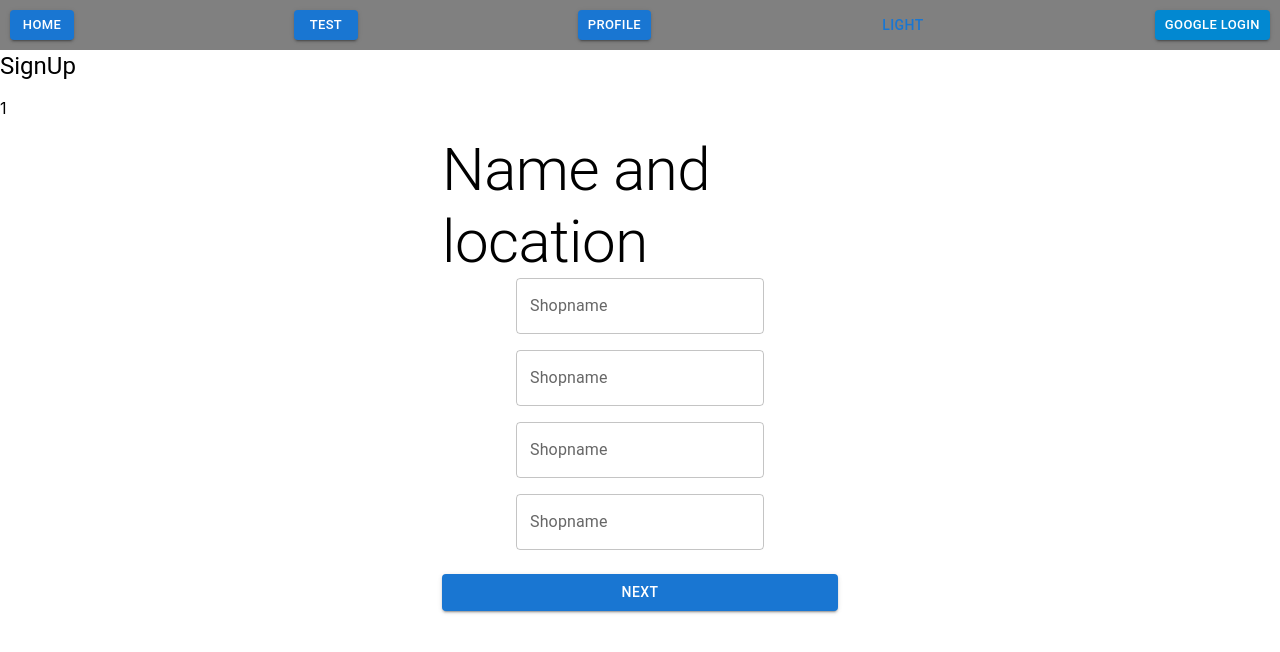
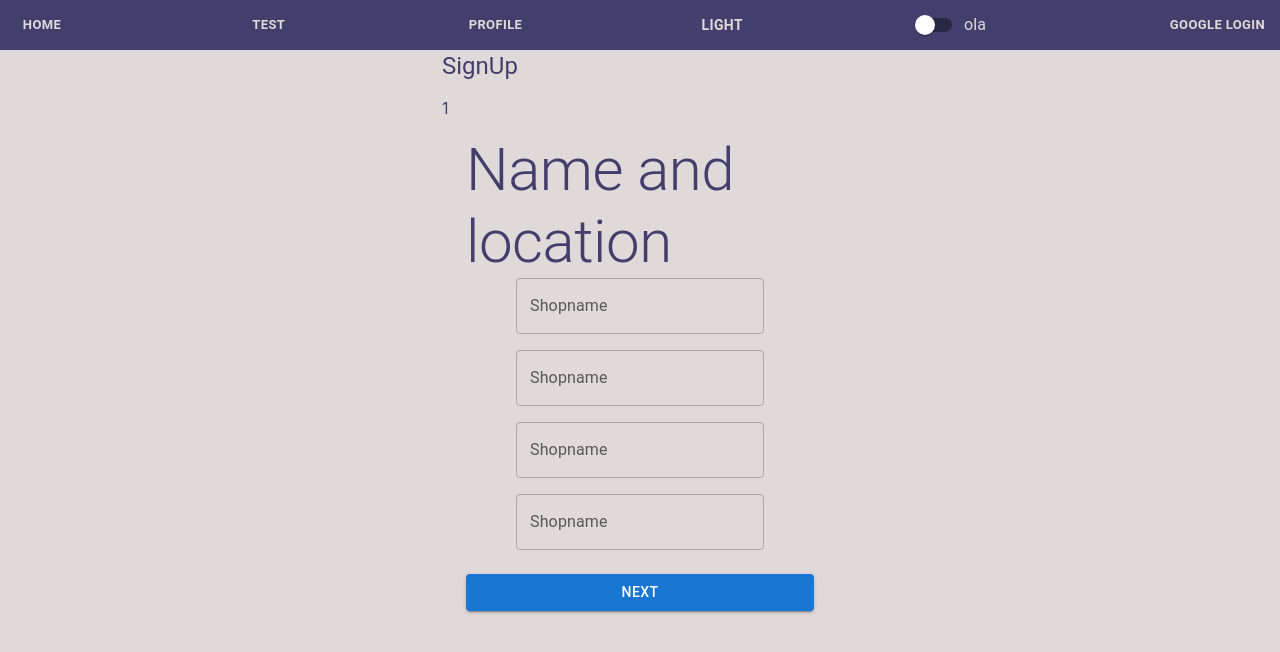
Before and after one commit to bzsub/bike-repair, a React (Create React App) app in the folder frontend/: page /test in a window 1280 px wide. Shown: the top 652 px of the page. Built offline with nearby package versions, Linux system fonts and the light colour scheme.

Commit message:
home page ui + theme

```diff
--- a/frontend/src/App.jsx
+++ b/frontend/src/App.jsx
@@ -8,12 +8,23 @@ import Navbar from "./components/Navbar";
 import Callback from "./pages/Callback";
 import Protected from "./components/Protected";
 import Repair from "./pages/Repair"
-
 import SignUp from "./components/shopSignUp/SignUp";
 
+import { useTheme } from "./providers/theme";
+
+
 function App() {
+
+  const { theme } = useTheme();
+
   return (
-    <div className="App">
+    <div className="App"
+    style={{
+      backgroundColor:theme.colorTwo,
+      color:theme.colorOne,
+      minHeight:"100vh",
+      transition:"background 0.4s ease-in-out"
+      }}>
       <Navbar />
       <Routes>
         <Route path="/" element={<Home />} />
--- a/frontend/src/components/Navbar.jsx
+++ b/frontend/src/components/Navbar.jsx
@@ -3,41 +3,73 @@ import { Routes, Route, Link, useNavigate } from "react-router-dom";
 import { useAuth } from "../providers/auth";
 import { useTheme } from "../providers/theme";
 import Button from "@mui/material/Button";
+import { styled } from '@mui/material/styles';
+import Switch from '@mui/material/Switch';
+import FormGroup from '@mui/material/FormGroup';
+import FormControlLabel from '@mui/material/FormControlLabel';
+
 
 const Navbar = () => {
   const navigate = useNavigate();
   const { auth, token, logout } = useAuth();
   const { theme, changeTheme } = useTheme();
 
-  const nav = (path) => {
-    console.log("rerouting");
-    navigate(path);
-  };
+
+  const CssButton = styled(Button)({
+    backgroundColor:theme.colorOne,
+    color:theme.colorTwo,
+    fontWeight:"700",
+  });
+
+  const CssFormControlLabel = styled(FormControlLabel)({
+    backgroundColor:theme.colorOne,
+    color:theme.colorTwo,
+    fontWeight:"700",
+  });
+
+  const CssSwitch = styled(Switch)({
+    backgroundColor:theme.colorOne,
+    color:theme.colorTwo,
+    fontWeight:"700",
+  });
 
 
 
   return (
-    <nav className="navbar">
-      <Button onClick={() => nav("/")} variant="contained" size="small">
+    <nav className="navbar" style={{
+      background:theme.colorOne,
+      padding:"10px"
+      }}>
+      <CssButton onClick={() => navigate("/")} size="small" style={{
+      }}>
         Home
-      </Button>
-      <Button onClick={() => nav("/test")} variant="contained" size="small">
+      </CssButton>
+      <CssButton onClick={() => navigate("/test")} size="small">
         test
-      </Button>
-      <Button onClick={() => nav("/profile")} variant="contained" size="small">
+      </CssButton>
+      <CssButton onClick={() => navigate("/profile")} size="small">
         Profile
-      </Button>
-      <Button onClick={changeTheme}>
-        {theme}
-      </Button>
+      </CssButton>
+
+      <CssButton onClick={changeTheme}>
+        {theme.name}
+      </CssButton>
+      <FormGroup>
+        <CssFormControlLabel control={
+          <CssSwitch
+            onClick={changeTheme}
+            checked={theme.name === "dark"}
+          />
+        } label="ola" />
+      </FormGroup>
       {token ? (
-        <Button onClick={logout} variant="contained" color="secondary" size="small">
+        <CssButton onClick={logout} size="small">
           Logout
-        </Button>
+        </CssButton>
       ) : (
-        <Button onClick={auth} variant="contained" color="info" size="small">
+        <CssButton onClick={auth} size="small">
           Google login
-        </Button>
+        </CssButton>
       )}
     </nav>
   );
--- a/frontend/src/components/shopSignUp/NameAndLocation.jsx
+++ b/frontend/src/components/shopSignUp/NameAndLocation.jsx
@@ -9,21 +9,33 @@ import Box from '@mui/material/Box';
 import Typography from '@mui/material/Typography';
 import Container from '@mui/material/Container';
 import { styled } from '@mui/material/styles';
-
-import IconButton from '@mui/material/IconButton';
-import PhotoCamera from '@mui/icons-material/PhotoCamera';
-import Paper from '@mui/material/Paper';
+import { useTheme } from "../../providers/theme";
 
 
-const Item = styled(Paper)(({ theme }) => ({
-  backgroundColor: theme.palette.mode === 'dark' ? '#1A2027' : '#fff',
-  ...theme.typography.body2,
-  padding: theme.spacing(1),
-  textAlign: 'center',
-  color: theme.palette.text.secondary,
-}));
+
+
+
 
 const NameAndLocation = ({ nextStep, handleFormData, values }) => {
+
+  const { theme } = useTheme();
+
+
+  const CssTextField = styled(TextField)({
+    color:theme.colorOne,
+
+    '& label.Mui-focused': {
+      color: theme.colorOne,
+    },
+    '& .MuiInput-underline:after': {
+      borderBottomColor: theme.colorOne,
+    },
+    '& .MuiOutlinedInput-root': {
+      '&.Mui-focused fieldset': {
+        borderColor: theme.colorOne,
+      },
+    },
+  });
 
   return (
     <Container maxWidth="xs">
@@ -38,7 +50,7 @@ const NameAndLocation = ({ nextStep, handleFormData, values }) => {
 
           <Grid item xs={12} sm={6} md={12} sx={{textAlign:"center"}}>
 
-            <TextField
+            <CssTextField
               label="Shopname"
               variant="outlined"
             />
@@ -46,20 +58,20 @@ const NameAndLocation = ({ nextStep, handleFormData, values }) => {
           </Grid>
 
           <Grid item xs={12} sm={6} md={12} sx={{textAlign:"center"}}>
-            <TextField
+            <CssTextField
 
               label="Shopname"
               variant="outlined"
             />
           </Grid>
           <Grid item xs={12} sm={6} md={12} sx={{textAlign:"center"}}>
-            <TextField
+            <CssTextField
               label="Shopname"
               variant="outlined"
             />
           </Grid>
           <Grid item xs={12} sm={6} md={12} sx={{textAlign:"center"}}>
-            <TextField
+            <CssTextField
               label="Shopname"
               variant="outlined"
             />
--- a/frontend/src/components/shopSignUp/PricesAndServices.jsx
+++ b/frontend/src/components/shopSignUp/PricesAndServices.jsx
@@ -29,7 +29,7 @@ const PricesAndServices = ({ prevStep, nextStep, handleFormData, values }) => {
   };
 
   return (
-    <Container maxWidth="xs">
+    <Container maxWidth="xs" style={{transition:"0.5s"}}>
 
     <Box sx={{ flexGrow:1 }}>
 
--- a/frontend/src/components/shopSignUp/SignUp.jsx
+++ b/frontend/src/components/shopSignUp/SignUp.jsx
@@ -6,6 +6,7 @@ import BankInfo from './BankInfo';
 
 import Typography from '@mui/material/Typography';
 import Confirmation from './Confirmation';
+import { Container } from '@mui/material';
 
 
 const SignUp = () => {
@@ -47,7 +48,7 @@ const SignUp = () => {
   }
 
   return (
-    <div>
+    <Container maxWidth="xs">
       <Typography component="h1" variant="h5">
         SignUp
       </Typography>
@@ -85,7 +86,7 @@ const SignUp = () => {
         handleFormData={handleInputData}
         />
       }
-    </div>
+    </Container>
   )
 }
 
--- a/frontend/src/pages/Home.jsx
+++ b/frontend/src/pages/Home.jsx
@@ -1,6 +1,7 @@
 import { React, useEffect, useState } from "react";
 import { useNavigate } from "react-router-dom";
 import { useAuth } from "../providers/auth";
+import { useTheme } from "../providers/theme";
 import { todoApi } from "../api/todoApi";
 
 
@@ -20,14 +21,23 @@ import FormGroup from '@mui/material/FormGroup';
 import FormControlLabel from '@mui/material/FormControlLabel';
 import Checkbox from '@mui/material/Checkbox';
 import Autocomplete from '@mui/material/Autocomplete';
+import ArrowCircleRightIcon from '@mui/icons-material/ArrowCircleRight';
+import AppBar from '@mui/material/AppBar';
+import Toolbar from '@mui/material/Toolbar';
+import IconButton from '@mui/material/IconButton';
+import MenuIcon from '@mui/icons-material/Menu';
 const Input = styled('input')({
   display: 'none',
 });
 
 
+
 const Home = () => {
+
   const navigate = useNavigate();
   const { token, user } = useAuth();
+  const { theme } = useTheme();
+
   const { get, post, del, update } = todoApi();
 
   const [price, setPrice] = useState(0)
@@ -36,6 +46,9 @@ const Home = () => {
   const [comment, setComment] = useState("")
 
   const [repairList, setRepairList] = useState([])
+
+
+
 
   // USER VIEW, to fill the select element
   const getAllShops = async () => {
@@ -76,17 +89,38 @@ const Home = () => {
   },[])
 
   return (
-    <Container component="main" maxWidth="xs">
+    <Container component="main" maxWidth="xs" style={{
+
+    }}>
       <Typography component="p" variant="h2">
         Home
       </Typography>
-      {/*
-      <p>{user?.userId}</p>
-      <p>{user?.entity}</p>
-      <p>{token ? "Logged in" : "Anonymus"}</p> */}
+      <AppBar position="static">
+        <Toolbar>
+          <IconButton
+            size="large"
+            edge="start"
+            color="inherit"
+            aria-label="menu"
+            sx={{ mr: 2 }}
+          >
+            <MenuIcon />
+          </IconButton>
+          <Typography variant="h6" component="div" sx={{ flexGrow: 1 }}>
+            News
+          </Typography>
+          <Button color="inherit">Login</Button>
+        </Toolbar>
+      </AppBar>
 
       {
-        (user?.entity === "shop" && repairList.length > 0 ) ? repairList.map(repair => <Box>
+        (user?.entity === "shop" && repairList.length > 0 ) ? repairList.map(repair => <Box sx={{
+          border: "2px solid " + theme.colorOne,
+          borderRadius: "1rem",
+          margin: "2rem 0",
+          padding: "2rem 1rem",
+
+        }}>
             <Typography component="p" variant="h5">
               {user?.userId}
             </Typography>
@@ -99,7 +133,8 @@ const Home = () => {
             <Typography component="p" variant="h5" onClick={() => navigate(`/repair/${repair._id}`)}>
               {repair._id}
             </Typography>
-            {repair.status==="active" && <Button onClick={() => finishRepair(repair._id)}>Finished</Button>}
+            <ArrowCircleRightIcon/>
+            {repair.status==="active" && <Button variant="contained" onClick={() => finishRepair(repair._id)}>Finished</Button>}
           </Box>)
           :
           <Typography component="p" variant="h5">
--- a/frontend/src/pages/Register.jsx
+++ b/frontend/src/pages/Register.jsx
@@ -37,7 +37,7 @@ const Register = () => {
     }, [user]);
 
 return (
-    <Container component="main" maxWidth="xs">
+    <Container component="main" maxWidth="xs" minHeight="10%">
 
         <Box
             sx={{
--- a/frontend/src/providers/theme.jsx
+++ b/frontend/src/providers/theme.jsx
@@ -6,11 +6,33 @@ const ThemeContext = createContext();
 
 const ThemeProvider = ({ children }) => {
 
-    const [theme, setTheme] = useState("light")
+    const [theme, setTheme] = useState({
+        name:"light",
+        colorOne:"#443E6D",
+        colorTwo:"#DFDAD9",
+        colorThree:"#FB8543",
+        colorFour:"#FFCBB8",
+    })
 
     const changeTheme = () => {
-        setTheme(theme === "dark" ? "light" : "dark");
-        console.log(theme);
+        setTheme(theme.name === "dark" ?
+        {
+            name:"light",
+            colorOne:"#443E6D",
+            colorTwo:"#DFDAD9",
+            colorThree:"#FB8543",
+            colorFour:"#FFCBB8",
+        } :
+        {
+            name:"dark",
+            colorOne:"#DFDAD9",
+            colorTwo:"#443E6D",
+            colorThree:"#FB8543",
+            colorFour:"#FFCBB8",
+        }
+        );
+        //console.log(theme.name)
+
     }
 
     return <ThemeContext.Provider value={{ theme, changeTheme }}>{ children }</ThemeContext.Provider>
```
